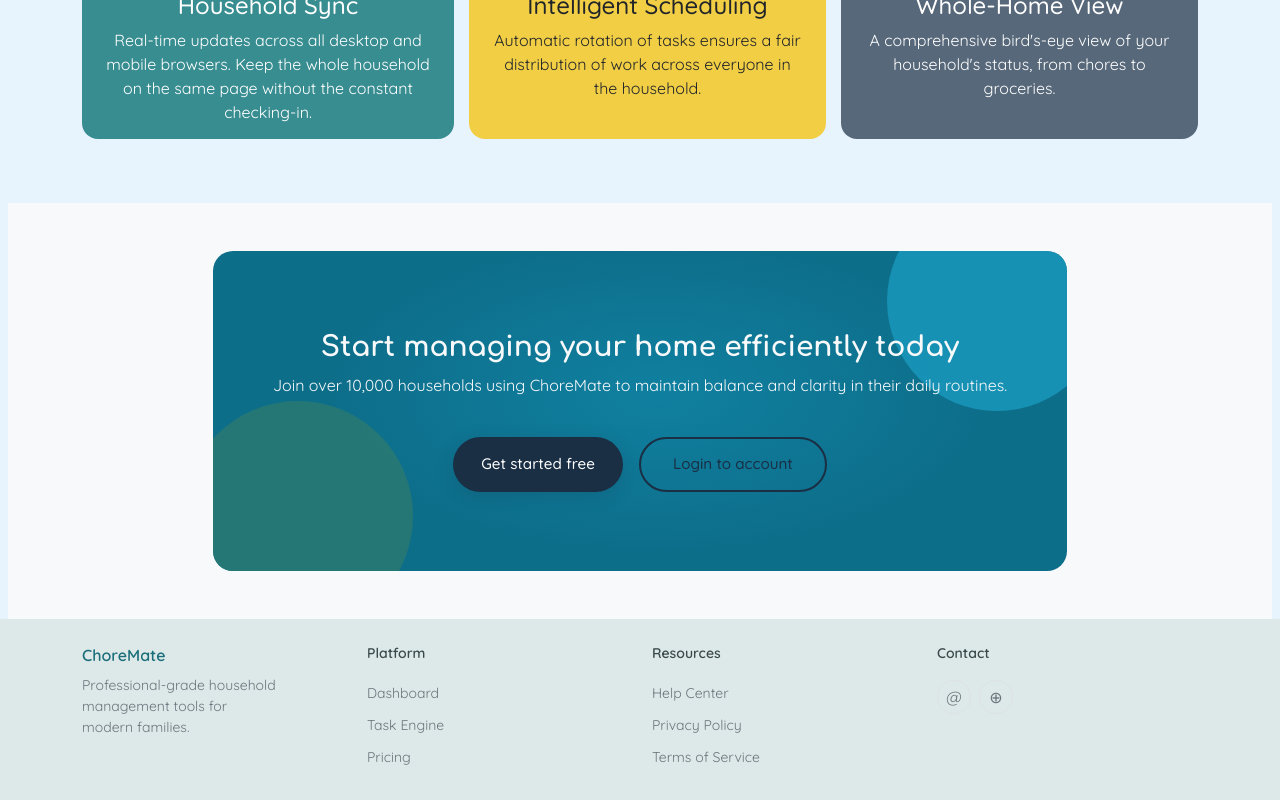
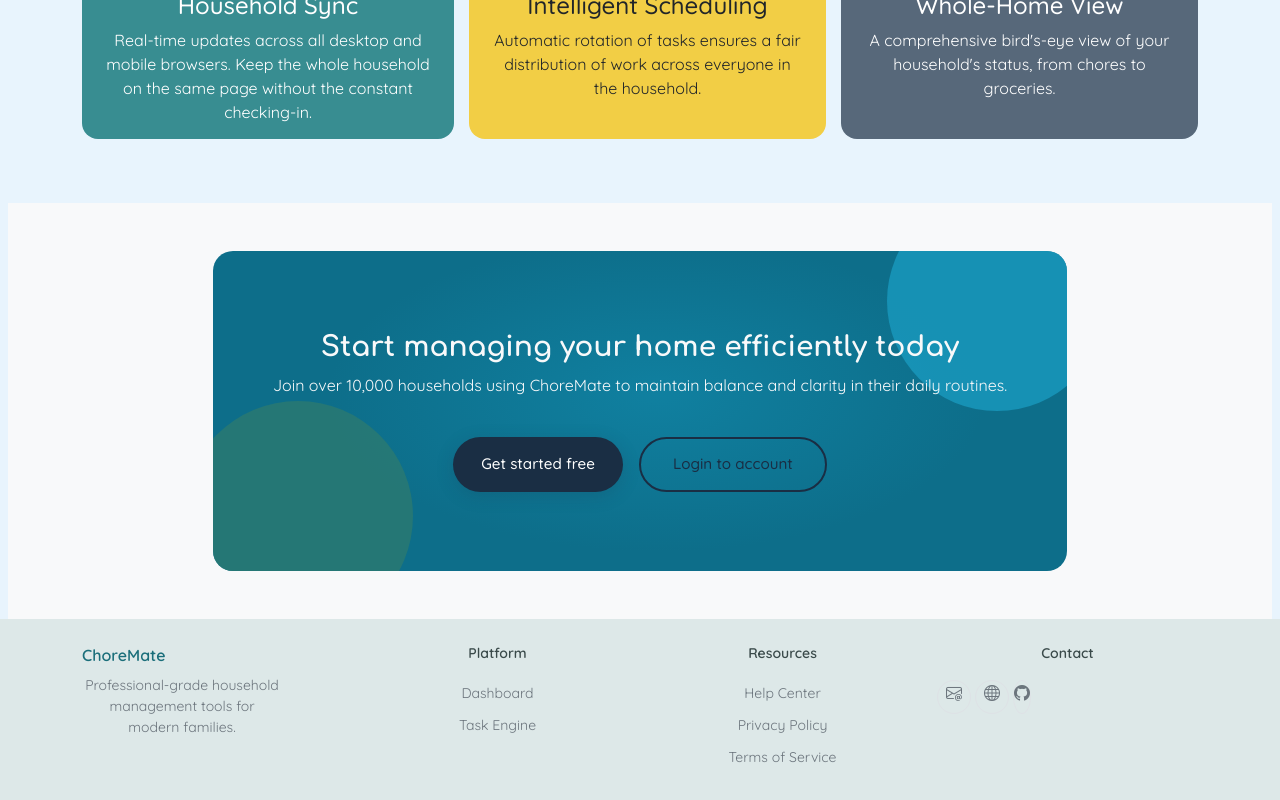
Before and after one commit to elenavolpato/FE-houseHoldChores, a React (Vite) app: page / in a window 1280 px wide. Shown: the part 940-1740 px from the top of the page. Built offline with nearby package versions, Linux system fonts and the light colour scheme.

Commit message:
finishes footer

```diff
--- a/src/App.jsx
+++ b/src/App.jsx
@@ -13,7 +13,6 @@ function App() {
           <Route path="/" element={<Home />}></Route>
         </Routes>
       </BrowserRouter>
-      <Footer />
     </>
   )
 }
--- a/src/components/Footer.jsx
+++ b/src/components/Footer.jsx
@@ -29,11 +29,11 @@ function Footer() {
                   Task Engine
                 </a>
               </li>
-              <li className="mb-2">
+              {/*  <li className="mb-2">
                 <a href="#" className="text-secondary text-decoration-none small">
                   Pricing
                 </a>
-              </li>
+              </li> */}
             </ul>
           </Col>
 
@@ -62,22 +62,26 @@ function Footer() {
           {/* Contact */}
           <Col xs={12} md={3}>
             <p className="fw-semibold small mb-3">Contact</p>
-            <div className="d-flex gap-2">
+            <div className="d-flex gap-1 justify-content-start">
               <a
-                href="mailto:hello@choremate.com"
-                className="d-flex align-items-center justify-content-center rounded-circle border text-secondary text-decoration-none"
+                href="mailto:elena@raposinha.dev"
+                className="rounded-circle border text-secondary text-decoration-none "
                 style={{ width: 34, height: 34 }}
                 aria-label="Email"
               >
-                @
+                <i class="bi bi-envelope-at"></i>
               </a>
               <a
-                href="#"
-                className="d-flex align-items-center justify-content-center rounded-circle border text-secondary text-decoration-none"
+                href="https://raposinha.dev"
+                target="_blank"
+                className=" rounded-circle border text-secondary text-decoration-none"
                 style={{ width: 34, height: 34 }}
                 aria-label="Website"
               >
-                ⊕
+                <i class="bi bi-globe"></i>
+              </a>
+              <a href="https://github.com/elenavolpato" className=" rounded-circle border text-secondary text-decoration-none" target="_blank">
+                <i class="bi bi-github "></i>
               </a>
             </div>
           </Col>
--- a/src/views/Home.jsx
+++ b/src/views/Home.jsx
@@ -1,6 +1,7 @@
 import Hero from "../components/Hero"
 import BottomCallToAction from "../components/BottomCallToAction"
 import Features from "../components/Features"
+import Footer from "../components/Footer"
 
 function Home() {
   return (
@@ -9,6 +10,7 @@ function Home() {
         <Hero />
         <Features />
         <BottomCallToAction />
+        <Footer />
       </div>
     </section>
   )
```
